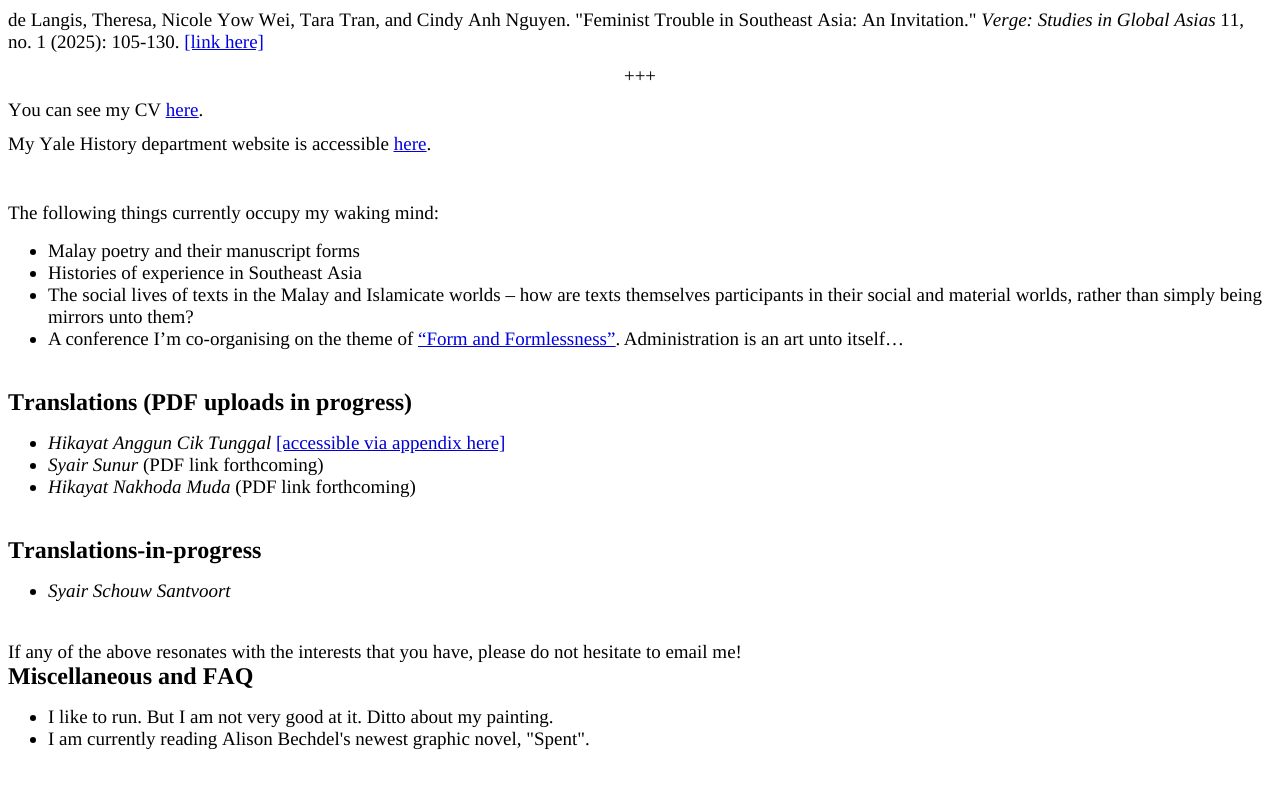
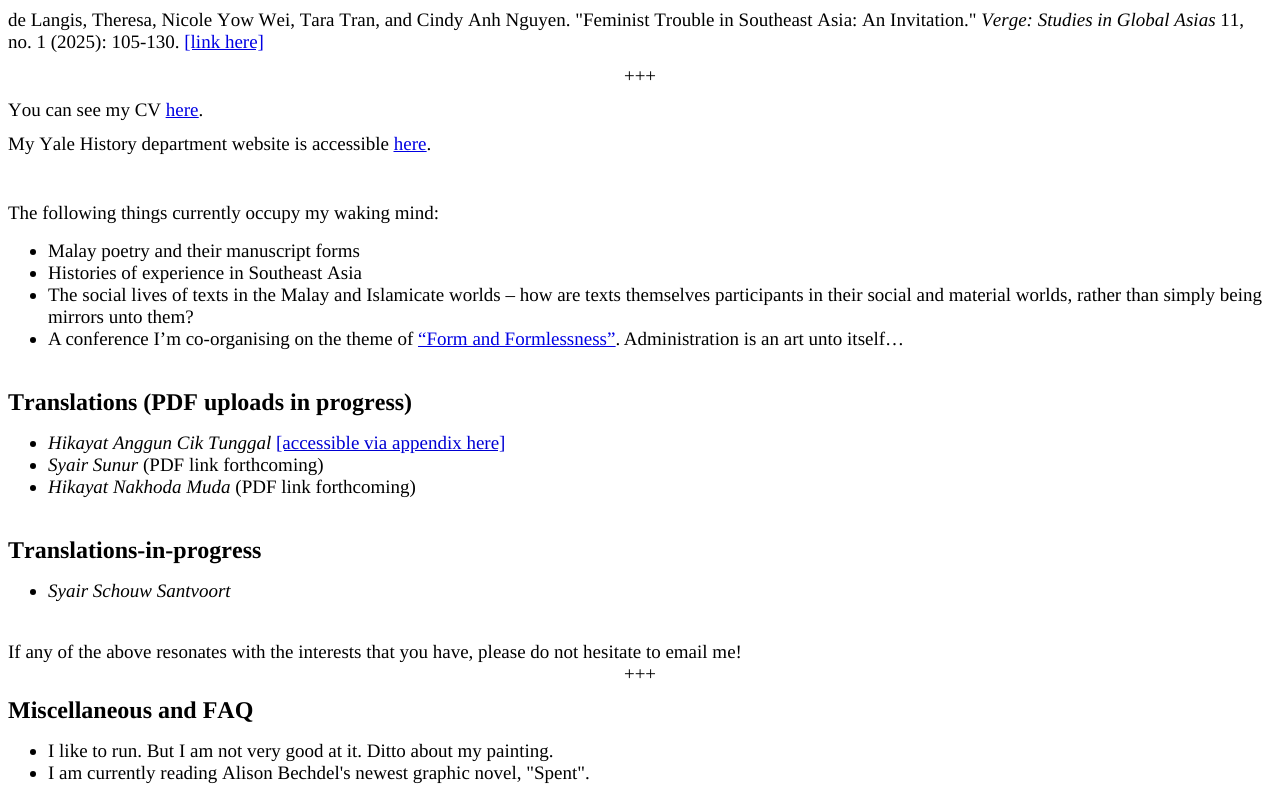
Before and after one commit to noryorwor/noryorwor.github.io, a plain HTML site: page index.html in a window 1280 px wide. Shown: the part 823-1623 px from the top of the page. Before the commit the page ends 1589 px from the top, so only its background shows below. Drawn offline with Linux system fonts and the light colour scheme.

Commit message:
Update index.html

```diff
--- a/index.html
+++ b/index.html
@@ -65,7 +65,7 @@
 </ul>
 <p class="p10"><span class="s1"></span><br></p>
 <p class="p5"><span class="s1">If any of the above resonates with the interests that you have, please do not hesitate to email me!</span></p>
-
+<p class="p4"><span class="s1">+++</span></p>
 <p class="p8"><span class="s1"><b>Miscellaneous and FAQ</b><b></b></span></p>
 <ul class="ul1">
    <li class="li5"><span class="s3"><i></i></span><span class="s1"> I like to run. But I am not very good at it. Ditto about my painting.</span></li>
```
